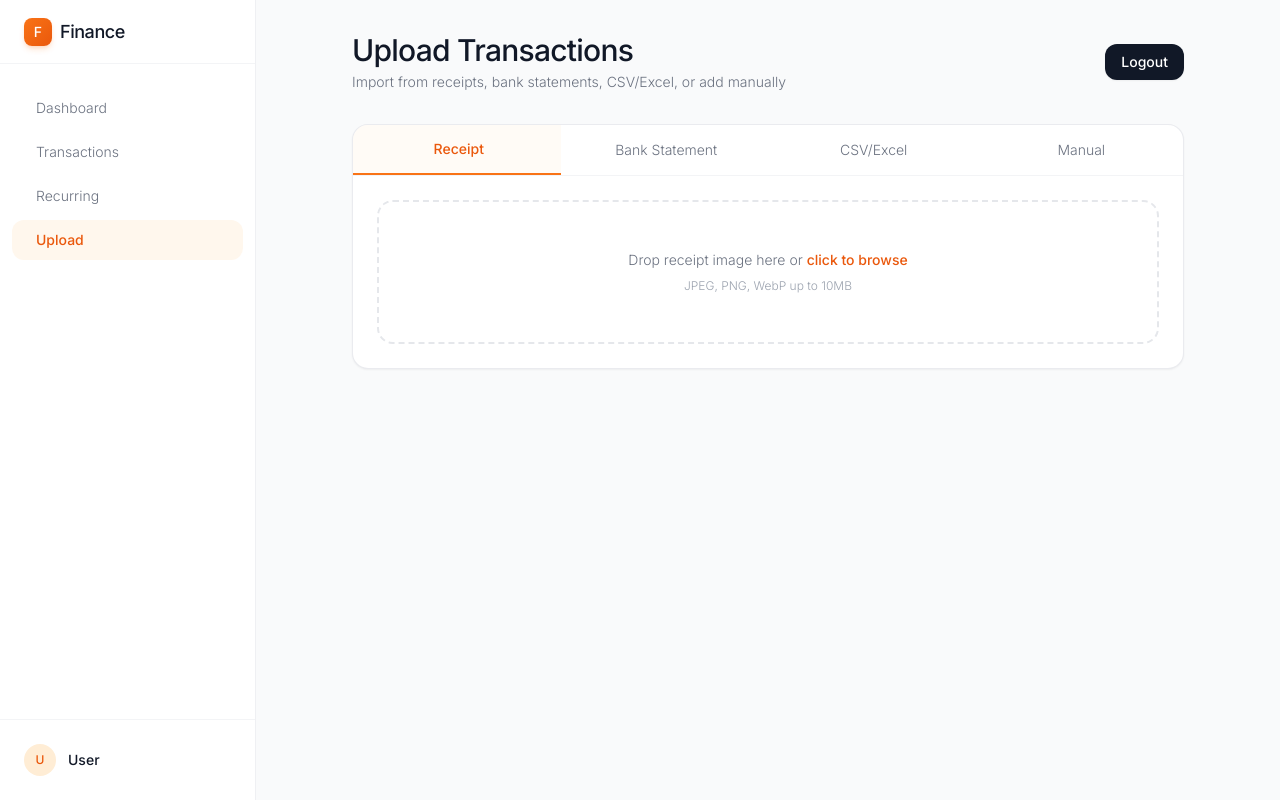
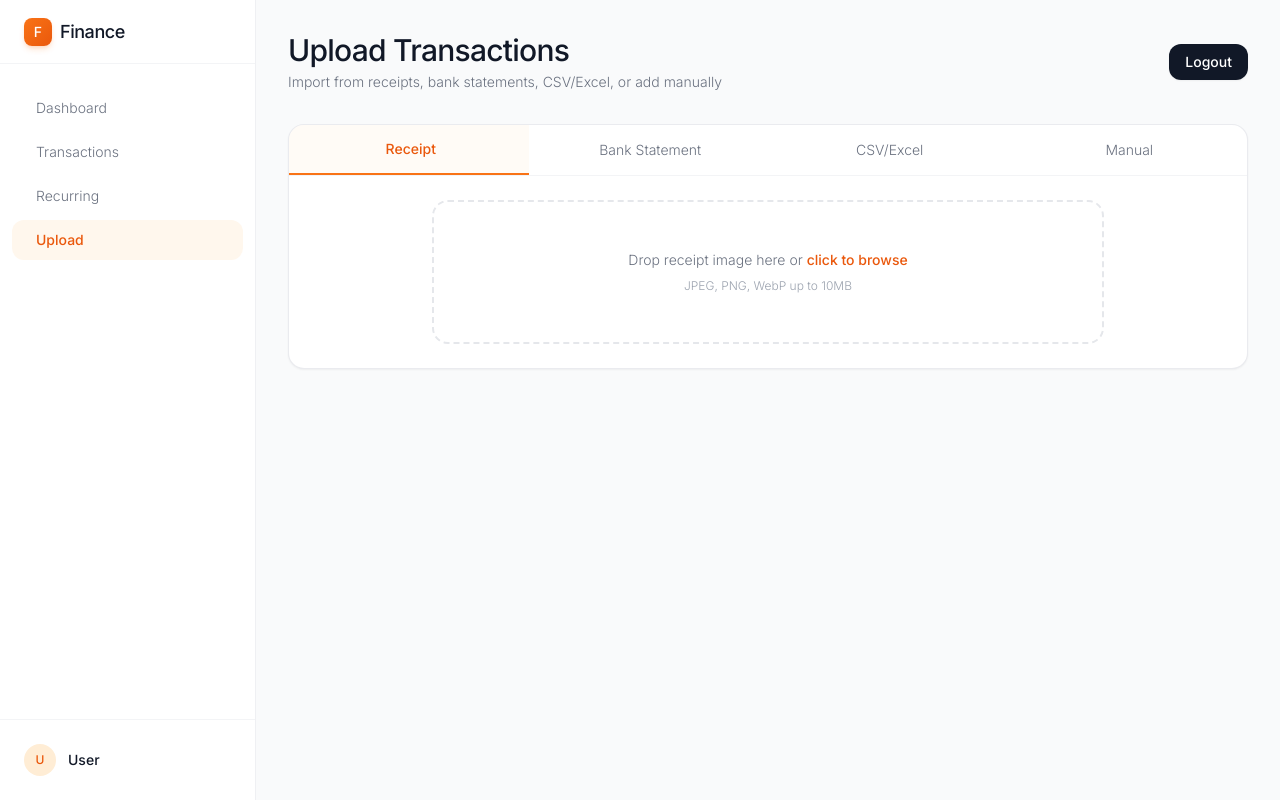
Before and after one commit to AnshulRoy28/zorvyn-screening-assestment-Anshul-Roy, a Flask app: page /upload.html in a window 1280 px wide. Run offline with Flask 3, Linux system fonts and the light colour scheme; some libraries are stand-ins or nearby versions.

Commit message:
Minor upadate to webpage not scaling properly on different sized devices

```diff
--- a/static/js/upload.js
+++ b/static/js/upload.js
@@ -61,10 +61,13 @@ function makeEditable(cell, rowIndex, field) {
     const currentValue = previewData[rowIndex][field];
     const originalText = cell.textContent;
 
+    // Store original cell styling
+    const cellPadding = cell.className;
+
     if (field === 'category') {
         const categories = ['Food', 'Transport', 'Shopping', 'Bills', 'Entertainment', 'Health', 'Income', 'Other'];
         const select = document.createElement('select');
-        select.className = 'w-full bg-white border border-orange-400 rounded px-2 py-1 text-sm focus:outline-none focus:ring-2 focus:ring-orange-500';
+        select.className = 'w-full min-w-[100px] bg-white border border-orange-400 rounded px-2 py-1.5 text-sm focus:outline-none focus:ring-2 focus:ring-orange-500';
         categories.forEach(cat => {
             const option = document.createElement('option');
             option.value = cat;
@@ -73,13 +76,14 @@ function makeEditable(cell, rowIndex, field) {
             select.appendChild(option);
         });
         cell.innerHTML = '';
+        cell.style.padding = '0.5rem';
         cell.appendChild(select);
         select.focus();
         select.addEventListener('blur', () => saveEdit(cell, rowIndex, field, select.value, originalText));
         select.addEventListener('change', () => saveEdit(cell, rowIndex, field, select.value, originalText));
     } else if (field === 'type') {
         const select = document.createElement('select');
-        select.className = 'w-full bg-white border border-orange-400 rounded px-2 py-1 text-sm focus:outline-none focus:ring-2 focus:ring-orange-500';
+        select.className = 'w-full min-w-[90px] bg-white border border-orange-400 rounded px-2 py-1.5 text-sm focus:outline-none focus:ring-2 focus:ring-orange-500';
         ['expense', 'income'].forEach(type => {
             const option = document.createElement('option');
             option.value = type;
@@ -88,6 +92,7 @@ function makeEditable(cell, rowIndex, field) {
             select.appendChild(option);
         });
         cell.innerHTML = '';
+        cell.style.padding = '0.5rem';
         cell.appendChild(select);
         select.focus();
         select.addEventListener('blur', () => saveEdit(cell, rowIndex, field, select.value, originalText));
@@ -97,8 +102,9 @@ function makeEditable(cell, rowIndex, field) {
         input.type = 'number';
         input.step = '0.01';
         input.value = currentValue || '';
-        input.className = 'w-full bg-white border border-orange-400 rounded px-2 py-1 text-sm text-right focus:outline-none focus:ring-2 focus:ring-orange-500';
+        input.className = 'w-full min-w-[90px] bg-white border border-orange-400 rounded px-2 py-1.5 text-sm text-right focus:outline-none focus:ring-2 focus:ring-orange-500';
         cell.innerHTML = '';
+        cell.style.padding = '0.5rem';
         cell.appendChild(input);
         input.focus();
         input.select();
@@ -112,8 +118,9 @@ function makeEditable(cell, rowIndex, field) {
         const input = document.createElement('input');
         input.type = 'date';
         input.value = currentValue || '';
-        input.className = 'w-full bg-white border border-orange-400 rounded px-2 py-1 text-sm focus:outline-none focus:ring-2 focus:ring-orange-500';
+        input.className = 'w-full min-w-[110px] bg-white border border-orange-400 rounded px-2 py-1.5 text-sm focus:outline-none focus:ring-2 focus:ring-orange-500';
         cell.innerHTML = '';
+        cell.style.padding = '0.5rem';
         cell.appendChild(input);
         input.focus();
         input.addEventListener('blur', () => saveEdit(cell, rowIndex, field, input.value, originalText));
@@ -122,8 +129,9 @@ function makeEditable(cell, rowIndex, field) {
         const input = document.createElement('input');
         input.type = 'text';
         input.value = currentValue || '';
-        input.className = 'w-full bg-white border border-orange-400 rounded px-2 py-1 text-sm focus:outline-none focus:ring-2 focus:ring-orange-500';
+        input.className = 'w-full min-w-[150px] bg-white border border-orange-400 rounded px-2 py-1.5 text-sm focus:outline-none focus:ring-2 focus:ring-orange-500';
         cell.innerHTML = '';
+        cell.style.padding = '0.5rem';
         cell.appendChild(input);
         input.focus();
         input.select();
@@ -155,12 +163,22 @@ function renderPreviewTable() {
     const tbody = document.querySelector('#preview-table tbody');
     tbody.innerHTML = previewData.map((t, i) => `
         <tr class="hover:bg-gray-50/50 transition-colors">
-            <td class="px-6 py-3 text-gray-900 font-medium editable-cell" data-row="${i}" data-field="item_name">${t.item_name || ''}</td>
-            <td class="px-6 py-3 text-right font-medium text-gray-900 editable-cell" data-row="${i}" data-field="amount">${t.amount ? '$' + t.amount.toFixed(2) : 'N/A'}</td>
-            <td class="px-6 py-3 editable-cell" data-row="${i}" data-field="category"><span class="text-[10px] px-2 py-1 rounded-md bg-gray-100 text-gray-600">${t.category || 'Other'}</span></td>
-            <td class="px-6 py-3 editable-cell" data-row="${i}" data-field="type"><span class="text-[10px] px-2 py-1 rounded-md ${(t.type || 'expense') === 'income' ? 'bg-green-50 text-green-700' : 'bg-red-50 text-red-600'}">${t.type || 'expense'}</span></td>
-            <td class="px-6 py-3 text-gray-500 editable-cell" data-row="${i}" data-field="date">${t.date || 'Today'}</td>
-            <td class="px-6 py-3 text-center">
+            <td class="px-4 py-3 text-gray-900 font-medium editable-cell" data-row="${i}" data-field="item_name">
+                <div class="truncate max-w-[200px]" title="${t.item_name || ''}">${t.item_name || ''}</div>
+            </td>
+            <td class="px-4 py-3 text-right font-medium text-gray-900 editable-cell" data-row="${i}" data-field="amount">
+                ${t.amount ? '$' + t.amount.toFixed(2) : 'N/A'}
+            </td>
+            <td class="px-4 py-3 editable-cell" data-row="${i}" data-field="category">
+                <span class="text-[10px] px-2 py-1 rounded-md bg-gray-100 text-gray-600 whitespace-nowrap">${t.category || 'Other'}</span>
+            </td>
+            <td class="px-4 py-3 editable-cell" data-row="${i}" data-field="type">
+                <span class="text-[10px] px-2 py-1 rounded-md whitespace-nowrap ${(t.type || 'expense') === 'income' ? 'bg-green-50 text-green-700' : 'bg-red-50 text-red-600'}">${t.type || 'expense'}</span>
+            </td>
+            <td class="px-4 py-3 text-gray-500 editable-cell whitespace-nowrap" data-row="${i}" data-field="date">
+                ${t.date || 'Today'}
+            </td>
+            <td class="px-4 py-3 text-center">
                 <button class="btn-small text-red-500 hover:text-red-700 hover:bg-red-50 p-1.5 rounded-lg transition-colors" onclick="deletePreviewRow(${i})">
                     <iconify-icon icon="solar:trash-bin-trash-linear" width="18"></iconify-icon>
                 </button>
--- a/templates/upload.html
+++ b/templates/upload.html
@@ -60,7 +60,7 @@
 
     <!-- Main -->
     <main class="flex-1 overflow-y-auto pb-20 md:pb-0">
-        <div class="max-w-4xl mx-auto p-4 md:p-8">
+        <div class="w-full px-4 md:px-8 py-4 md:py-8">
             <!-- Header -->
             <div class="flex flex-col md:flex-row md:items-center justify-between gap-4 mb-8">
                 <div>
@@ -103,7 +103,7 @@
                 <div class="p-6">
                     <!-- Receipt Tab -->
                     <div id="receipt-tab" class="tab-content">
-                        <div class="upload-zone border-2 border-dashed border-gray-200 rounded-2xl p-12 text-center cursor-pointer hover:border-orange-400 hover:bg-orange-50/30 transition-all"
+                        <div class="upload-zone border-2 border-dashed border-gray-200 rounded-2xl p-12 text-center cursor-pointer hover:border-orange-400 hover:bg-orange-50/30 transition-all max-w-2xl mx-auto"
                             id="receipt-zone">
                             <iconify-icon icon="solar:camera-add-linear" width="40"
                                 class="text-gray-300 mb-3"></iconify-icon>
@@ -116,7 +116,7 @@
 
                     <!-- Bank Statement Tab -->
                     <div id="bank-tab" class="tab-content hidden">
-                        <div class="upload-zone border-2 border-dashed border-gray-200 rounded-2xl p-12 text-center cursor-pointer hover:border-orange-400 hover:bg-orange-50/30 transition-all"
+                        <div class="upload-zone border-2 border-dashed border-gray-200 rounded-2xl p-12 text-center cursor-pointer hover:border-orange-400 hover:bg-orange-50/30 transition-all max-w-2xl mx-auto"
                             id="bank-zone">
                             <iconify-icon icon="solar:bank-linear" width="40" class="text-gray-300 mb-3"></iconify-icon>
                             <p class="text-sm text-gray-500">Drop bank statement image here or <span
@@ -128,7 +128,7 @@
 
                     <!-- Excel/CSV Tab -->
                     <div id="excel-tab" class="tab-content hidden">
-                        <div class="upload-zone border-2 border-dashed border-gray-200 rounded-2xl p-12 text-center cursor-pointer hover:border-orange-400 hover:bg-orange-50/30 transition-all"
+                        <div class="upload-zone border-2 border-dashed border-gray-200 rounded-2xl p-12 text-center cursor-pointer hover:border-orange-400 hover:bg-orange-50/30 transition-all max-w-2xl mx-auto"
                             id="excel-zone">
                             <iconify-icon icon="solar:document-text-linear" width="40"
                                 class="text-gray-300 mb-3"></iconify-icon>
@@ -141,7 +141,7 @@
 
                     <!-- Manual Entry Tab -->
                     <div id="manual-tab" class="tab-content hidden">
-                        <form id="manual-form" class="space-y-4 max-w-lg">
+                        <form id="manual-form" class="space-y-4 max-w-2xl mx-auto">
                             <div class="grid grid-cols-2 gap-4">
                                 <div class="col-span-2 space-y-2">
                                     <label class="text-xs font-medium text-gray-700">Item Name</label>
@@ -203,10 +203,10 @@
             <div id="preview-card"
                 class="hidden mt-6 bg-white border border-gray-200/80 rounded-2xl shadow-sm overflow-hidden">
                 <div class="px-6 py-4 border-b border-gray-100">
-                    <div class="flex items-center justify-between mb-2">
+                    <div class="flex flex-col sm:flex-row sm:items-center justify-between gap-3 mb-2">
                         <h3 class="text-base font-medium text-gray-900">Preview Extracted Transactions</h3>
                         <button id="confirm-btn"
-                            class="px-4 py-2 bg-orange-500 text-white text-sm font-medium rounded-xl hover:bg-orange-600 transition-colors shadow-sm">
+                            class="px-4 py-2 bg-orange-500 text-white text-sm font-medium rounded-xl hover:bg-orange-600 transition-colors shadow-sm whitespace-nowrap">
                             Confirm & Save
                         </button>
                     </div>
@@ -215,16 +215,16 @@
                         Click any cell to edit. Click the trash icon to delete a row.
                     </p>
                 </div>
-                <div class="overflow-x-auto">
-                    <table id="preview-table" class="w-full text-left text-sm whitespace-nowrap">
-                        <thead class="bg-gray-50/50 border-b border-gray-100 text-xs text-gray-500">
+                <div class="overflow-x-auto max-h-[500px] overflow-y-auto">
+                    <table id="preview-table" class="w-full text-left text-sm">
+                        <thead class="bg-gray-50/50 border-b border-gray-100 text-xs text-gray-500 sticky top-0">
                             <tr>
-                                <th class="px-6 py-3 font-medium">Item</th>
-                                <th class="px-6 py-3 font-medium text-right">Amount</th>
-                                <th class="px-6 py-3 font-medium">Category</th>
-                                <th class="px-6 py-3 font-medium">Type</th>
-                                <th class="px-6 py-3 font-medium">Date</th>
-                                <th class="px-6 py-3 font-medium text-center">Actions</th>
+                                <th class="px-4 py-3 font-medium min-w-[200px]">Item</th>
+                                <th class="px-4 py-3 font-medium text-right min-w-[100px]">Amount</th>
+                                <th class="px-4 py-3 font-medium min-w-[120px]">Category</th>
+                                <th class="px-4 py-3 font-medium min-w-[100px]">Type</th>
+                                <th class="px-4 py-3 font-medium min-w-[120px]">Date</th>
+                                <th class="px-4 py-3 font-medium text-center min-w-[80px]">Actions</th>
                             </tr>
                         </thead>
                         <tbody class="divide-y divide-gray-100"></tbody>
```
Also changed, not shown: static/css/style.css (+17 -0 lines).
